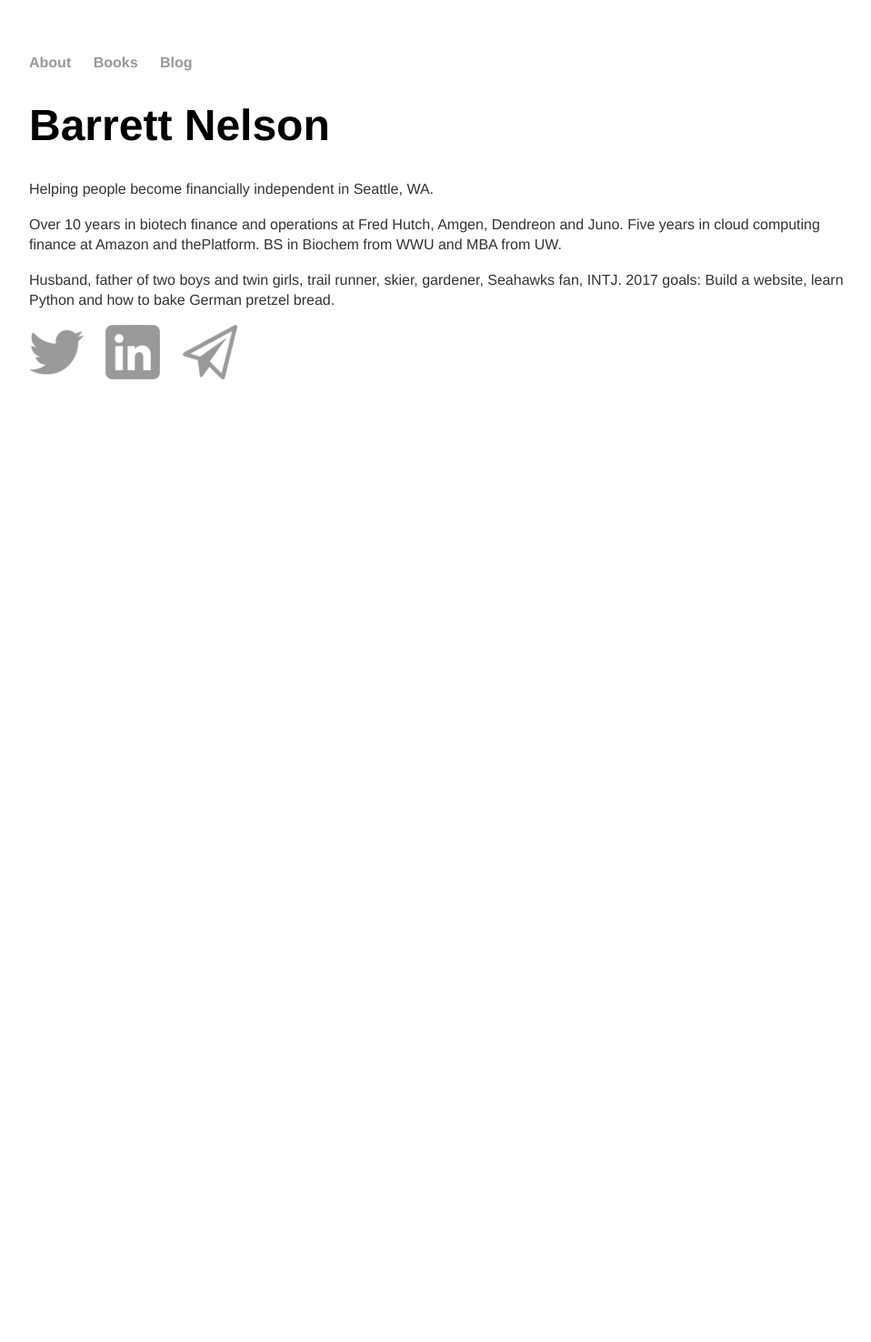
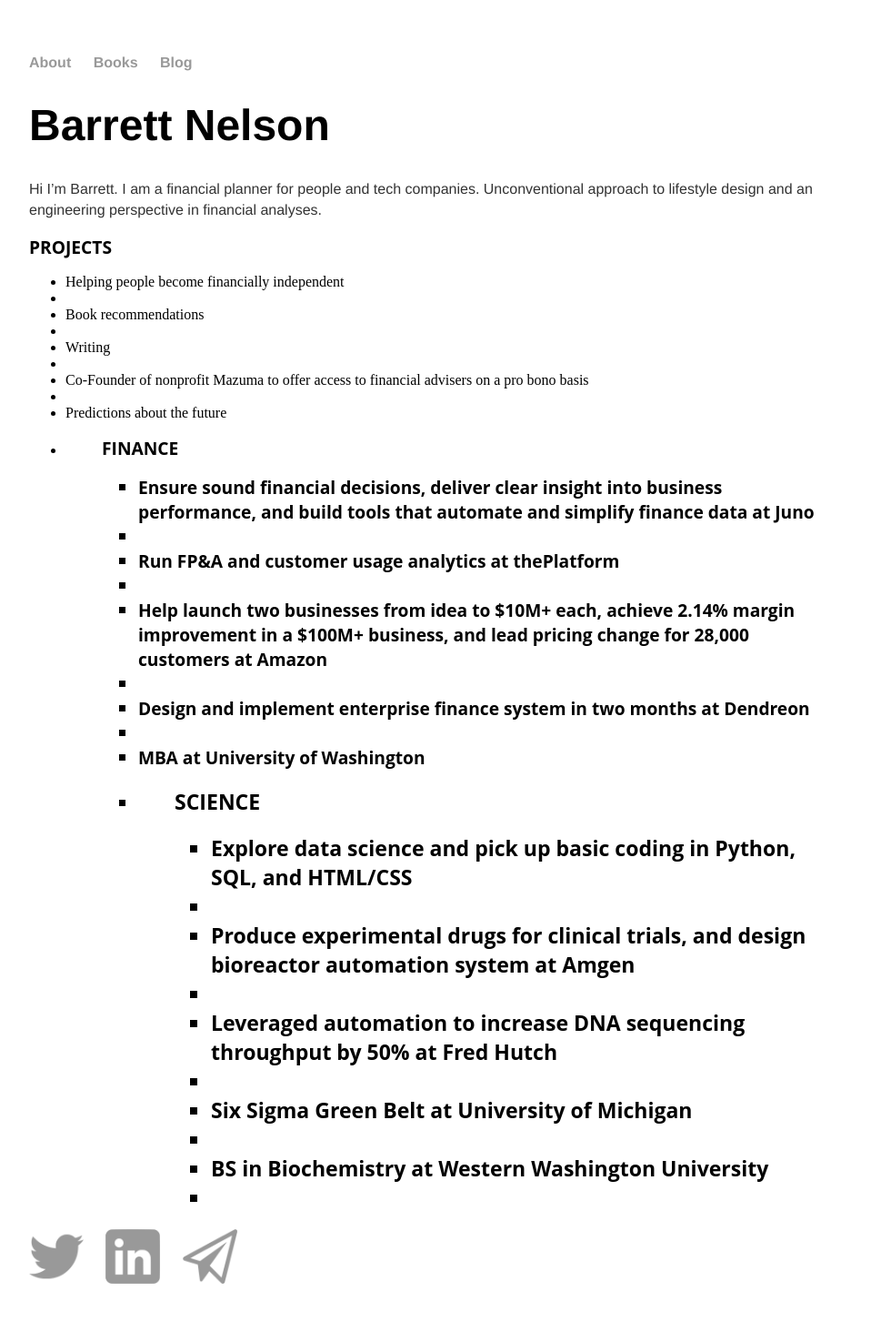
Before and after one commit to bstnel/bstnel.github.io, a Jekyll site: the page built from index.html, in a window 1280 px wide. Shown: the whole page at 91% size, without its empty margins (160-1118 px from the left). Built offline with Jekyll 4.4.1, drawn with Linux system fonts in a browser that asks for light colours; before the commit the page ends 900 px from its top, so only the background shows below that.

Commit message:
Update index.html

```diff
--- a/index.html
+++ b/index.html
@@ -4,7 +4,29 @@
 ---
 <div class="blurb">
 	<h1>Barrett Nelson</h1>
-	<p>Helping people become financially independent in Seattle, WA.</p>
-	<p>Over 10 years in biotech finance and operations at Fred Hutch, Amgen, Dendreon and Juno. Five years in cloud computing finance at Amazon and thePlatform. BS in Biochem from WWU and MBA from UW.</p>
-     	<p>Husband, father of two boys and twin girls, trail runner, skier, gardener, Seahawks fan, INTJ. 2017 goals: Build a website, learn Python and how to bake German pretzel bread. </p>
+	<p>Hi I’m Barrett. I am a financial planner for people and tech companies. Unconventional approach to lifestyle design and an engineering perspective in financial analyses.</p>
+	<h2>PROJECTS</h2>
+		<ul>
+		<li>Helping people become financially independent<li/>
+		<li>Book recommendations<li/>
+		<li>Writing<li/>
+		<li>Co-Founder of nonprofit Mazuma to offer access to financial advisers on a pro bono basis<li/>
+		<li>Predictions about the future<li/>
+		<ul/>
+	<h2>FINANCE<h2/>
+		<ul>
+		<li>Ensure sound financial decisions, deliver clear insight into business performance, and build tools that automate and simplify finance data at Juno<li/>
+		<li>Run FP&amp;A and customer usage analytics at thePlatform<li/>
+		<li>Help launch two businesses from idea to $10M+ each, achieve 2.14% margin improvement in a $100M+ business, and lead pricing change for 28,000 customers at Amazon<li/>
+		<li>Design and implement enterprise finance system in two months at Dendreon<li/>
+		<li>MBA at University of Washington<li/>
+		<ul/>
+	<h2>SCIENCE<h2/>
+		<ul>
+		<li>Explore data science and pick up basic coding in Python, SQL, and HTML/CSS<li/>
+		<li>Produce experimental drugs for clinical trials, and design bioreactor automation system at Amgen<li/>
+		<li>Leveraged automation to increase DNA sequencing throughput by 50% at Fred Hutch<li/>
+		<li>Six Sigma Green Belt at University of Michigan<li/>
+		<li>BS in Biochemistry at Western Washington University<li/>
+		<ul/>
 </div><!-- /.blurb -->
```
